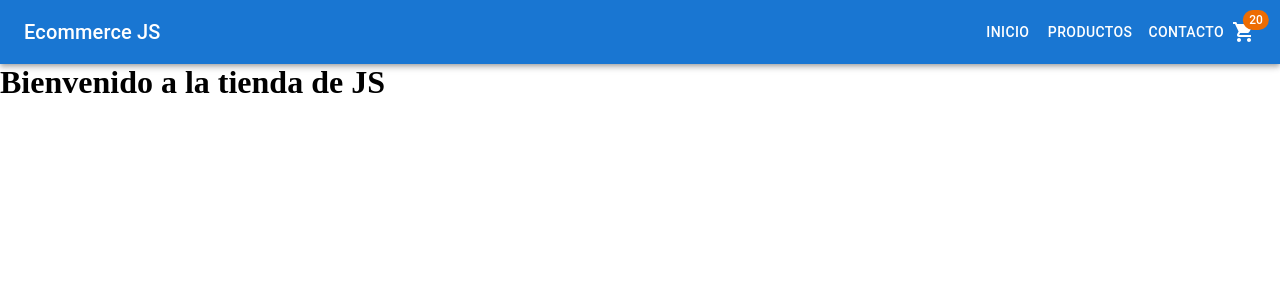
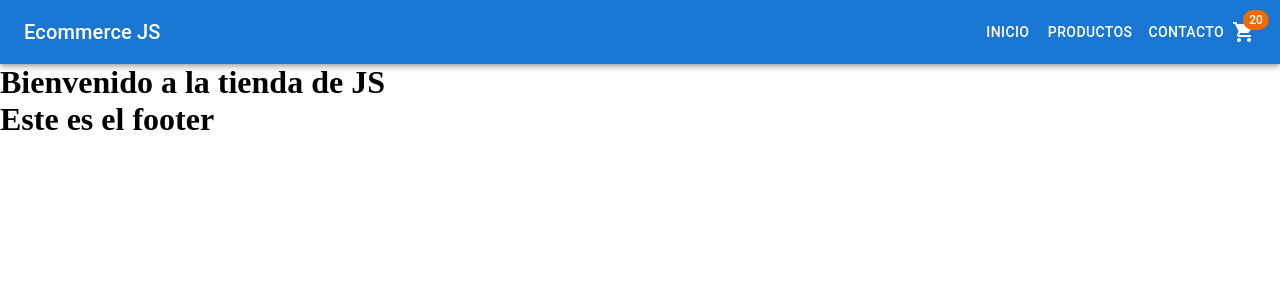
Before and after one commit to jaimesilvalorca/ecommercereact, a React (Vite) app: page / in a window 1280 px wide. Shown: the top 300 px of the page. Built offline with nearby package versions, Linux system fonts and the light colour scheme.

Commit message:
PreEntrega1+JaimeSilva

```diff
--- a/src/components/pages/home/Home.jsx
+++ b/src/components/pages/home/Home.jsx
@@ -1,47 +1,17 @@
-// import { useState } from "react"
 import NavBar from "../../layout/navbar/NavBar"
 import ItemList from "../itemList/ItemList"
+import Footer from "../../layout/footer/Footer"
 
-// eslint-disable-next-line react/prop-types
-const Home = (/*{nombre,apellido}*/) => {
-    //aqui va todo el codigo javascript
+const Home = () => {
 
-    //cuando la funcion necesita parametros, deberá tener un callback! o funcion flecha
-
-    // const [contador,setContador] = useState(0)//dentro del useState va el comienzo de la variable //[x= variable, y= funcion que modifica esa variable]
-    // const [name, setName] = useState("pepe") // para cambiar a maria se usa esta funcion <button onClick={()=>setName("maria")}>Cambiar a maria</button>
-
-
-    // const sumar = () =>{
-    //     setContador(contador + 1) //cuando no recibe parametros se invoca como en la linea 25
-    // }
-
-    // const sumar2 = (num) =>{
-    //     setContador(contador + num) // para recibir los parametros se ocupa un callback linea 26
-    //     //<button onClick={()=>setContador(contador +1)}>Sumar contador</button>
-    // }
-
- // <></> uso de fragment para poder usar un solo div pero no puede darle un estilo, en caso contrario habria que hacer un div
 
   return (
     <>
       <NavBar />
       <ItemList nombre='JS'/>
+      <Footer />
 
     </>
-
-    //el return comienza el html, se puede solo renderizar un solo contenedor
-    // <div>
-    //     <h1>{nombre} y {apellido}</h1>
-    //     <h1>el nombre es {name}</h1>
-    //     <button onClick={()=>setName("maria")}>Cambiar a maria</button>
-    //     <h3>El contador esta en {contador}</h3>
-    //     <button onClick={sumar}>Sumar contador</button>
-    //     <button onClick={()=>sumar2(15)}>Sumar contador</button>
-
-
-
-    // </div>
   )
 }
 
```
Also changed, not shown: src/App.jsx (+1 -20 lines).
